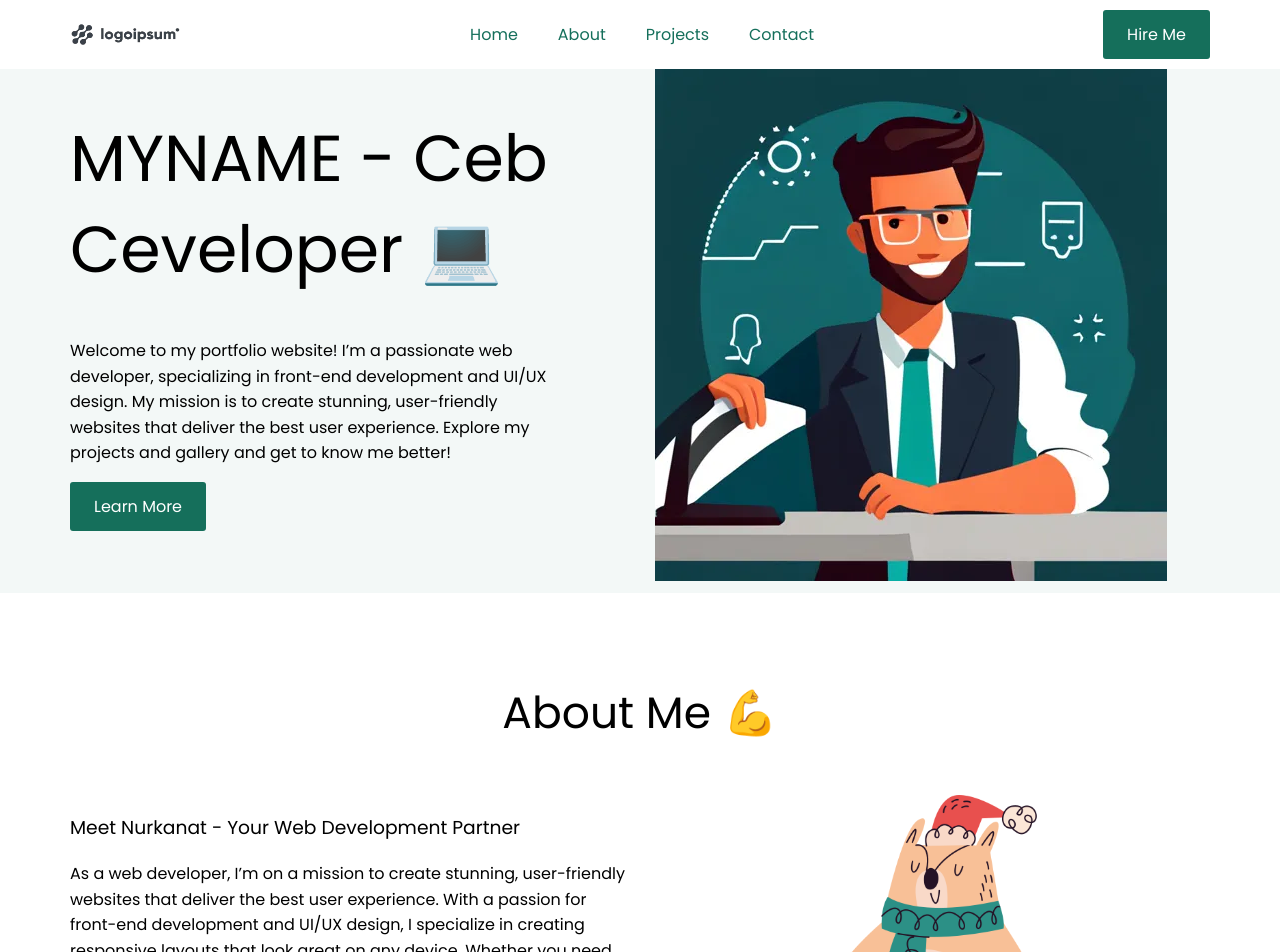
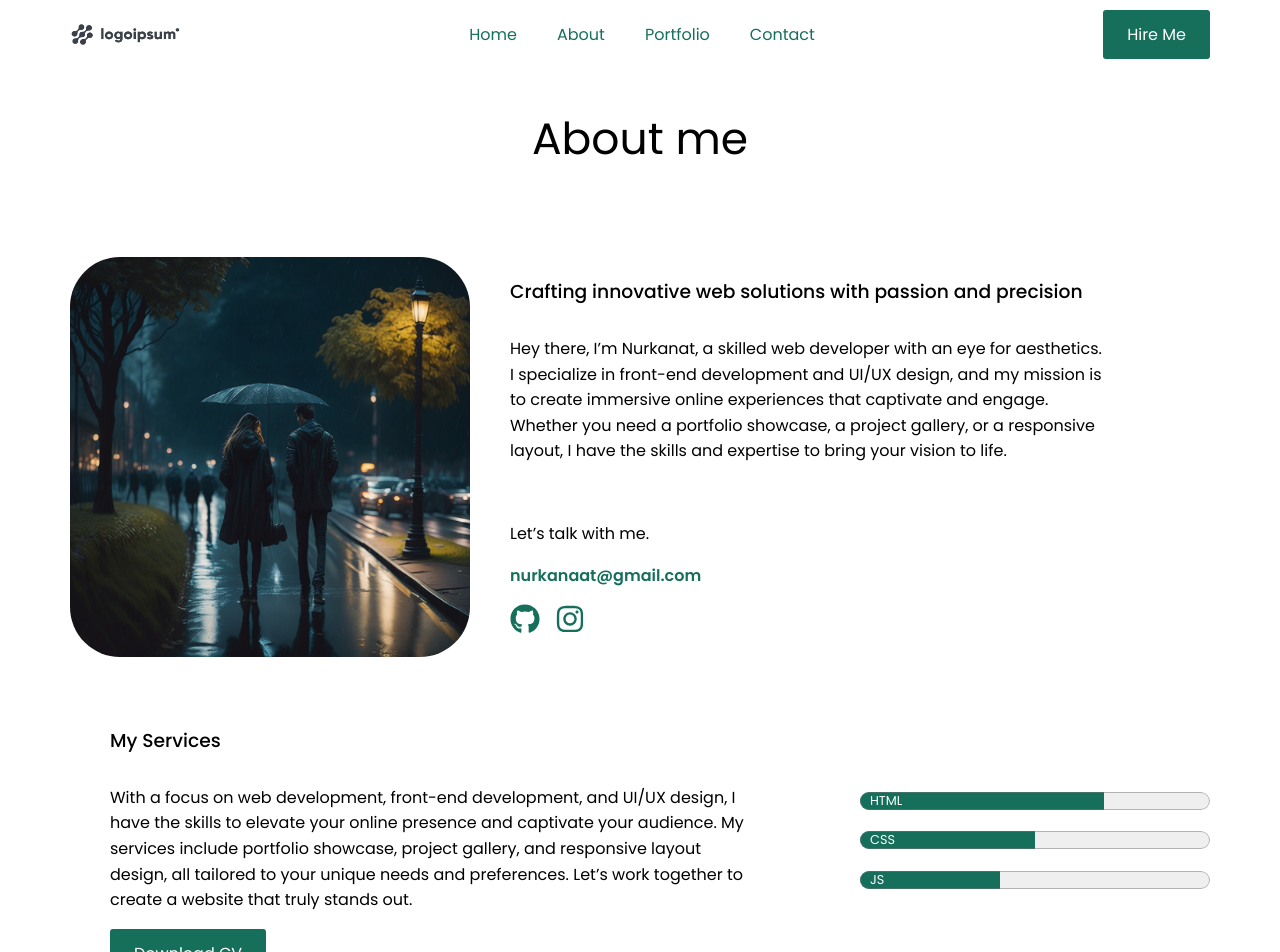
Before and after one commit to nurkanat-doszhan/portfolio, a React (Create React App) app: page /about in a window 1280 px wide. Shown: the top 952 px of the page. Built offline with nearby package versions, Linux system fonts and the light colour scheme; no server answers.

Commit message:
Добавил новые страницы

```diff
--- a/package.json
+++ b/package.json
@@ -15,6 +15,7 @@
     "react": "^18.2.0",
     "react-dom": "^18.2.0",
     "react-hot-toast": "^2.4.1",
+    "react-router-dom": "^6.18.0",
     "react-scripts": "5.0.1",
     "sass": "^1.69.5",
     "web-vitals": "^2.1.4"
--- a/src/App.js
+++ b/src/App.js
@@ -1,12 +1,23 @@
 import './App.scss';
+import { Routes, Route } from "react-router-dom";
 import Navbar from './components/Navbar';
 import Home from './pages/Home';
+import About from './pages/About';
+import Portfolio from './pages/Portfolio';
+import Contact from './pages/Contact';
+import Footer from './components/Footer';
 
 function App() {
   return (
     <div className="App">
       <Navbar />
-      <Home />
+      <Routes>
+        <Route path="/" element={<Home />} />
+        <Route path="/about" element={<About />} />
+        <Route path="/portfolio" element={<Portfolio />} />
+        <Route path="/contact" element={<Contact />} />
+      </Routes>
+      <Footer />
     </div>
   );
 }
--- a/src/components/Footer.js
+++ b/src/components/Footer.js
@@ -10,7 +10,7 @@ const Footer = () => {
       <div className="container">
         <div className="inner">
           <div className="col">
-            <a href="https://instagram.com/nurkanatt" target="_blank">
+            <a href="https://instagram.com/nurkanaatt/" target="_blank">
               <FontAwesomeIcon icon={faInstagram} />
             </a>
             <a href="https://github.com/nurkanat-doszhan/" target="_blank">
@@ -20,7 +20,7 @@ const Footer = () => {
             <small>© Nurkanat Doszhan, 2023</small>
           </div>
           <div className="col">
-            <img className="logo" src="logow.webp" />
+            <img className="logo" src="/logow.webp" />
           </div>
           <div className="col">
             <a className="mail" href="mailto:nurkanaat@gmail.com">nurkanaat@gmail.com</a>
--- a/src/components/Navbar.js
+++ b/src/components/Navbar.js
@@ -1,4 +1,5 @@
 import "./Navbar.scss";
+import { Link } from "react-router-dom";
 
 const Navbar = () => {
   return (
@@ -6,10 +7,10 @@ const Navbar = () => {
       <nav className="navbar">
         <img className="navbar-logo" src="/logo.webp" />
         <ul>
-          <li><a href="#home">Home</a></li>
-          <li><a href="#about">About</a></li>
-          <li><a href="#projects">Projects</a></li>
-          <li><a href="#contact">Contact</a></li>
+          <li><Link to="/">Home</Link></li>
+          <li><Link to="/about">About</Link></li>
+          <li><Link to="/portfolio">Portfolio</Link></li>
+          <li><Link to="/contact">Contact</Link></li>
         </ul>
         <a className="btn" href="#" role="button">Hire Me</a>
       </nav>
--- a/src/containers/About.js
+++ b/src/containers/About.js
@@ -4,7 +4,7 @@ const About = () => {
   return (
     <div className="about">
       <div className="container">
-        <h2>About Me 💪</h2>
+        <h2>About Me 🤓</h2>
         <div className="inner">
           <div className="col">
             <h3>Meet Nurkanat - Your Web Development Partner</h3>
--- a/src/containers/Projects.js
+++ b/src/containers/Projects.js
@@ -4,7 +4,7 @@ const Projects = () => {
   return (
     <div className="projects">
       <div className="container">
-        <h2>My Projects 🚀</h2>
+        <h2>Portfolio 🚀</h2>
         <div className="inner">
           <div className="col">
             <div className='cards_list'>
--- a/src/index.js
+++ b/src/index.js
@@ -2,10 +2,13 @@ import React from 'react';
 import ReactDOM from 'react-dom/client';
 import './index.css';
 import App from './App';
+import { BrowserRouter as Router } from "react-router-dom";
 
 const root = ReactDOM.createRoot(document.getElementById('root'));
 root.render(
   // <React.StrictMode>
+  <Router>
     <App />
+  </Router>
   // </React.StrictMode>
 );
--- /dev/null
+++ b/src/pages/About.js
@@ -0,0 +1,52 @@
+import './About.scss';
+import { FontAwesomeIcon } from '@fortawesome/react-fontawesome'
+import { faInstagram, faGithub } from '@fortawesome/free-brands-svg-icons'
+import Stayintouch from '../containers/Stayintouch';
+
+
+const About = () => {
+  return (
+    <>
+      <div className="container">
+        <h2>About me</h2>
+        <div className="inner">
+          <div className="col">
+            <div className="flex">
+              <img src="/gallery/Leonardo_Diffusion_parting_rain_young_man_and_young_woman_man_3.jpg" alt="Me" />
+              <div className='text'>
+                <h3>Crafting innovative web solutions with passion and precision</h3>
+                <p>Hey there, I’m Nurkanat, a skilled web developer with an eye for aesthetics. I specialize in front-end development and UI/UX design, and my mission is to create immersive online experiences that captivate and engage. Whether you need a portfolio showcase, a project gallery, or a responsive layout, I have the skills and expertise to bring your vision to life.</p>
+                <br />
+                <p>Let’s talk with me.</p>
+                <p><b><a className="mail" href="mailto:nurkanaat@gmail.com">nurkanaat@gmail.com</a></b></p>
+                <p className='socicons'>
+                  <a href="https://instagram.com/nurkanaatt/" target="_blank">
+                    <FontAwesomeIcon icon={faGithub} />
+                  </a>
+                  <a href="https://github.com/nurkanat-doszhan/" target="_blank">
+                    <FontAwesomeIcon icon={faInstagram} />
+                  </a>
+                </p>
+              </div>
+            </div>
+            <div className='flex'>
+              <div className='text'>
+                <h3>My Services</h3>
+                <p>With a focus on web development, front-end development, and UI/UX design, I have the skills to elevate your online presence and captivate your audience. My services include portfolio showcase, project gallery, and responsive layout design, all tailored to your unique needs and preferences. Let’s work together to create a website that truly stands out.</p>
+                <a className='btn'>Download CV</a>
+              </div>
+              <div className='pbars'>
+                <progress id="file" data-label="HTML" max="100" value="70">70%</progress>
+                <progress id="file" data-label="CSS" max="100" value="50">50%</progress>
+                <progress id="file" data-label="JS" max="100" value="40">40%</progress>
+              </div>
+            </div>
+          </div>
+        </div>
+      </div>
+      <Stayintouch />
+    </>
+  )
+}
+
+export default About
--- /dev/null
+++ b/src/pages/About.scss
@@ -0,0 +1,55 @@
+h3 {
+  font-weight: 500;
+  margin-bottom: 30px;
+}
+
+.flex {
+  display: flex;
+  justify-content: space-between;
+  align-items: center;
+  margin-top: 50px;
+  img {
+    border-radius: 50px;
+    width: 400px;
+  }
+  p {
+    width: 85%;
+  }
+}
+
+.text {
+  margin-left: 40px;
+  .socicons {
+    a {
+      margin-right: 15px;
+    }
+    svg {
+      width: 30px;
+      height: 30px;
+    }
+  }
+}
+
+progress {
+  position: relative;
+  width: 350px;
+  height: 36px;
+  accent-color: #156F5B;
+  color: #156F5B;
+  &::-webkit-progress-value {
+    background-color: #156F5B;
+  }
+  &::-moz-progress-bar {
+    background-color: #156F5B;
+  }
+  &:before {
+    content: attr(data-label);
+    font-size: 0.8em;
+    vertical-align: 0;
+    position:absolute;
+    color: #fff;
+    left: 10px;
+    top: 50%;
+    transform: translateY(-50%);
+  }
+}
--- /dev/null
+++ b/src/pages/Contact.js
@@ -0,0 +1,7 @@
+const Contact = () => {
+  return (
+    <h1>Contact</h1>
+  )
+}
+
+export default Contact
--- a/src/pages/Home.js
+++ b/src/pages/Home.js
@@ -4,7 +4,6 @@ import Hero from '../containers/Hero';
 import Projects from '../containers/Projects';
 import Quotes from '../containers/Quotes';
 import Stayintouch from '../containers/Stayintouch';
-import Footer from '../components/Footer';
 
 const Home = () => {
   return (
@@ -15,7 +14,6 @@ const Home = () => {
       <Gallery />
       <Quotes />
       <Stayintouch />
-      <Footer />
     </>
   )
 }
--- /dev/null
+++ b/src/pages/Portfolio.js
@@ -0,0 +1,7 @@
+const Portfolio = () => {
+  return (
+    <h1>Portfolio</h1>
+  )
+}
+
+export default Portfolio
```
Also changed, not shown: 1 other file (tests, documents, lock files or other folders).
